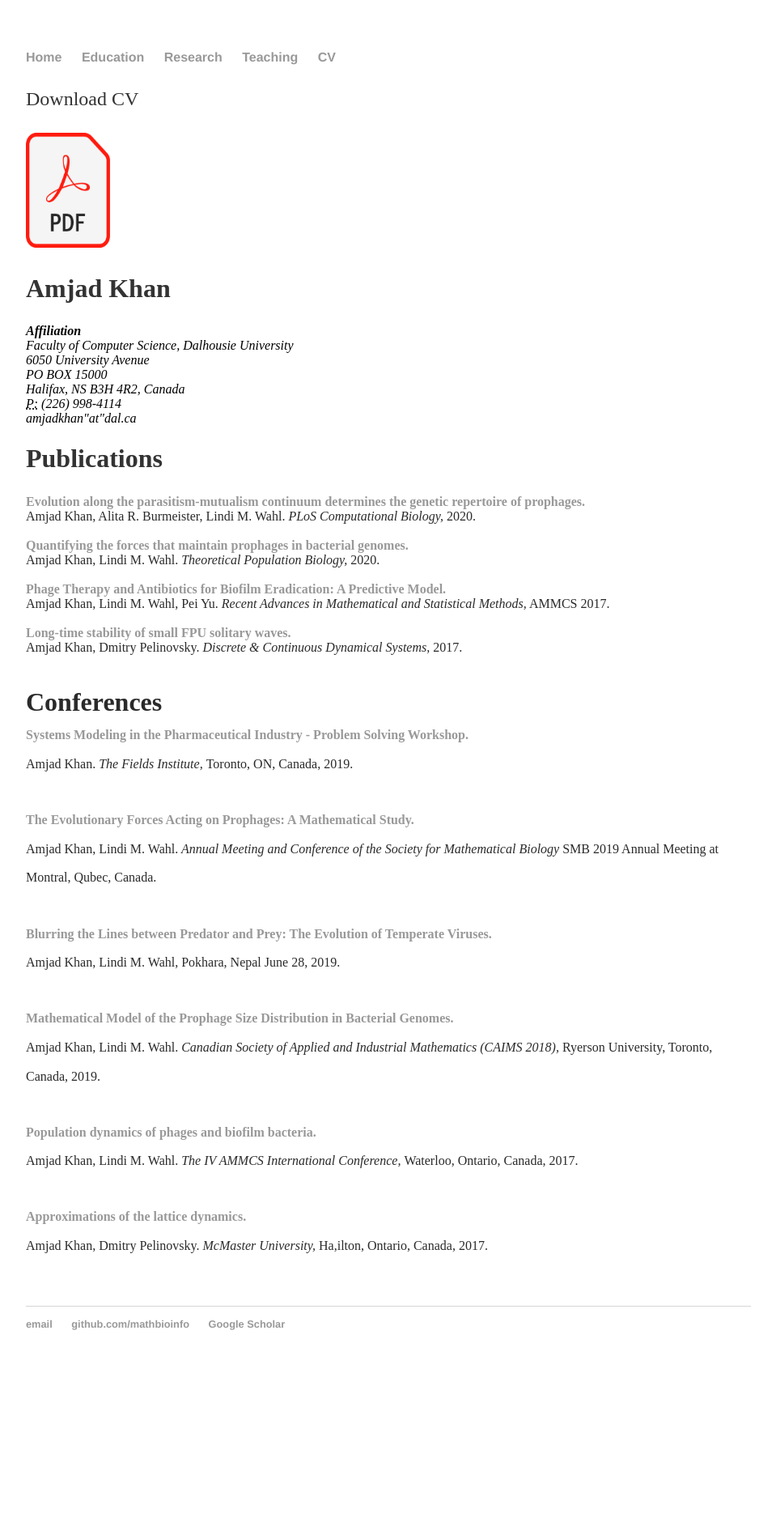
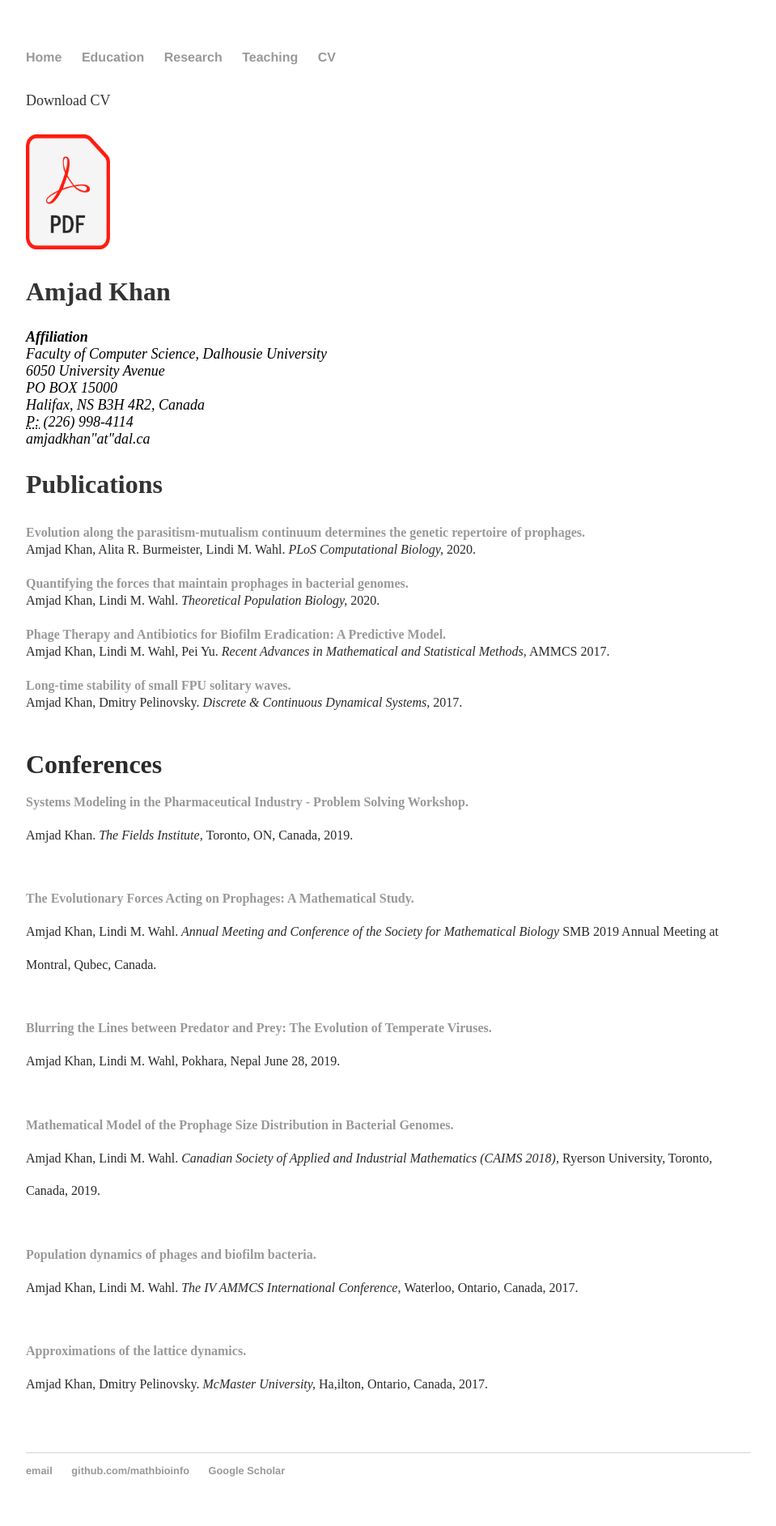
Before and after one commit to MathBioInfo/amjadkhan, a Jekyll site: the page built from CV/index.html, in a window 1280 px wide. Shown: the whole page at 81% size, without its empty margins (160-1119 px from the left). Built offline with Jekyll 4.4.1, drawn with Linux system fonts in a browser that asks for light colours; before the commit the page ends 1705 px from its top, so only the background shows below that.

Commit message:
Update index.html

```diff
--- a/CV/index.html
+++ b/CV/index.html
@@ -4,7 +4,7 @@
 ---
 
 	<div class="CV">
-		<p>Download CV<p>
+		<p><font size="4">Download CV<p>
                <a href="cv1.pdf" download>
                <img src="pdf.png" alt="CV" width="104" height="142">
 </a>
```
